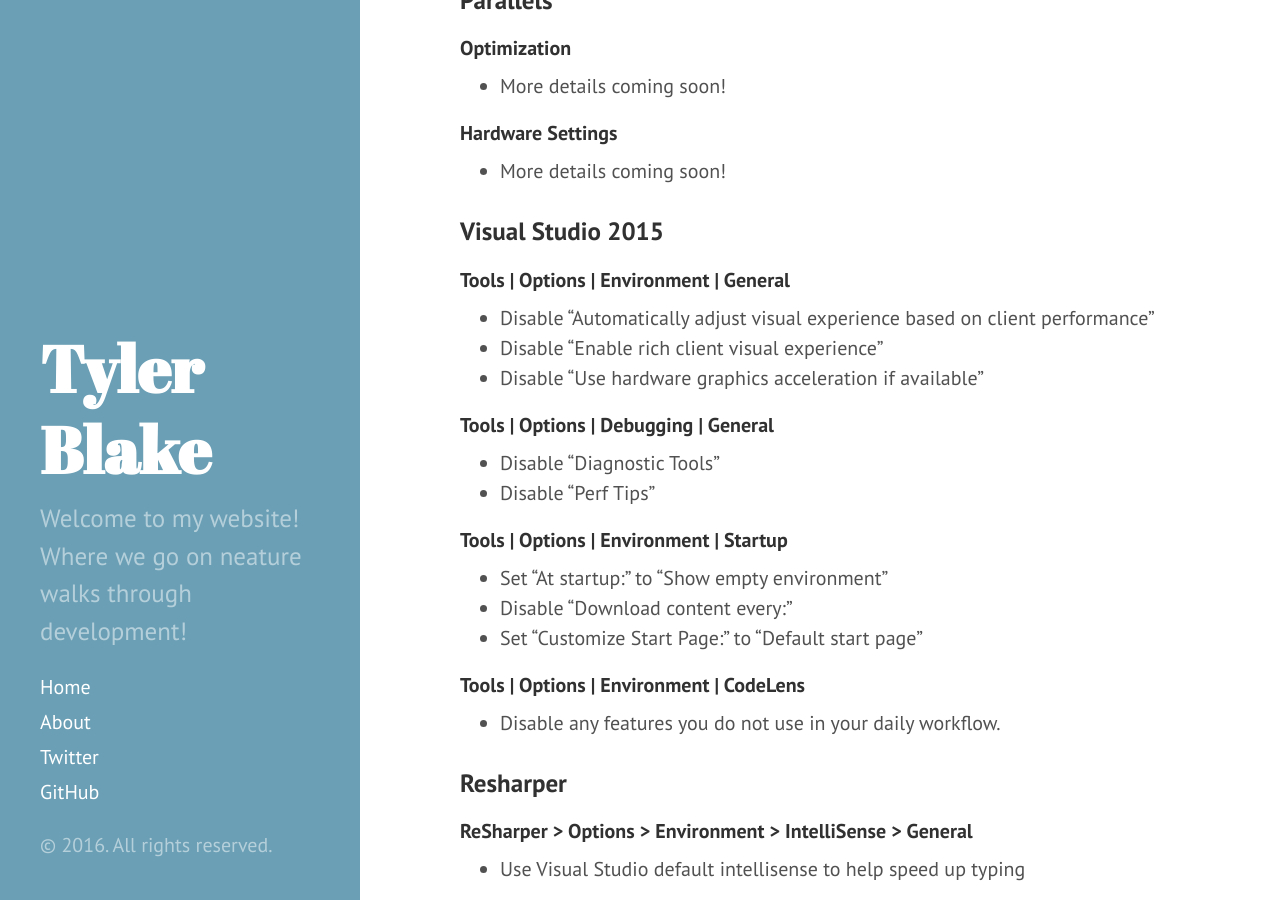
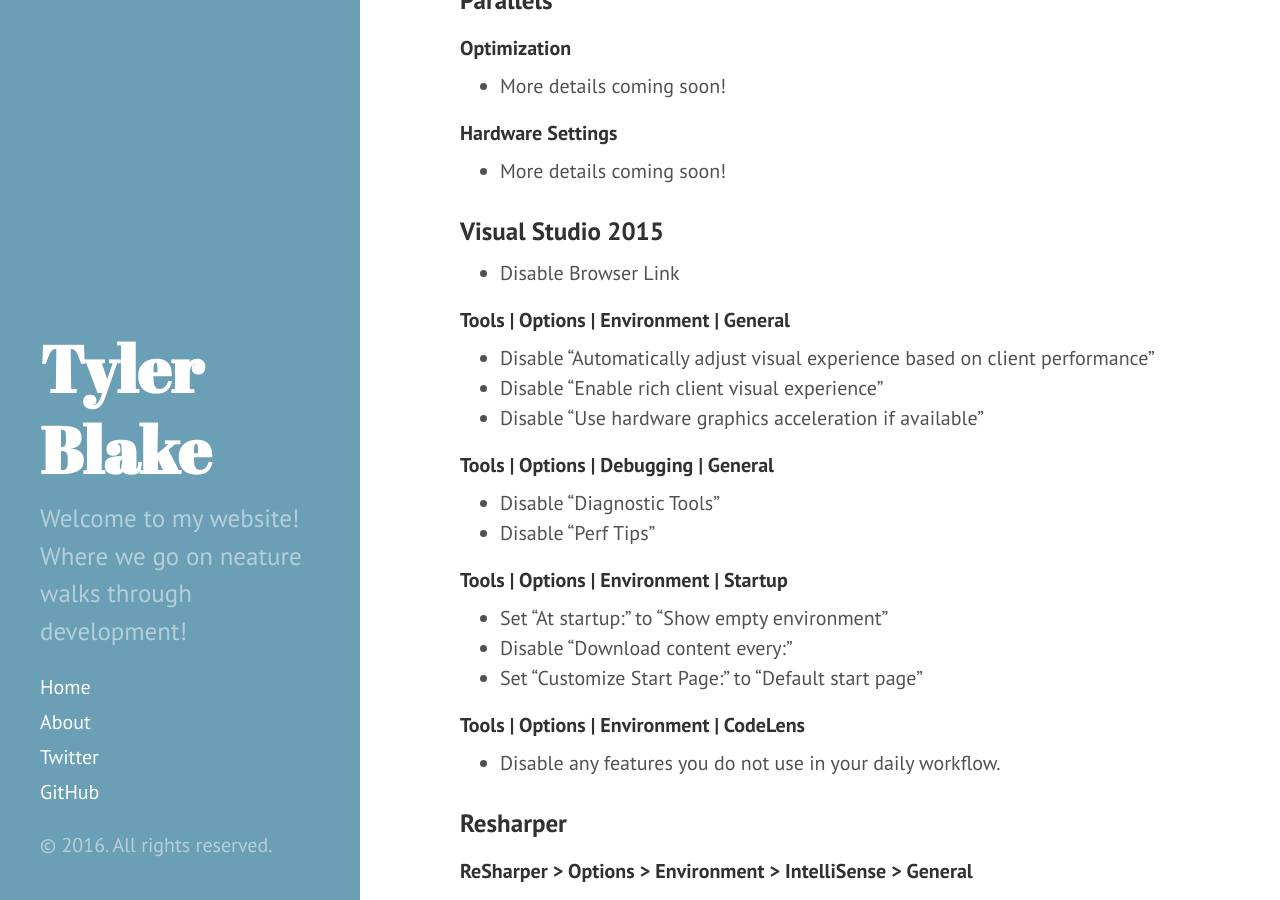
Before and after one commit to tylerablake/website, a Jekyll site: the page built from _posts/2016-03-01-.net-development-on-a-mac.md, in a window 1280 px wide and 900 px high, scrolled down 335 px. Built offline with Jekyll 4.4.1, drawn with Linux system fonts in a browser that asks for light colours.

Commit message:
adding to dev environment blog post

```diff
--- a/_posts/2016-03-01-.net-development-on-a-mac.md
+++ b/_posts/2016-03-01-.net-development-on-a-mac.md
@@ -14,6 +14,8 @@ This is placeholder text for a blog on setting up my development environment for
 * More details coming soon!
 
 ### Visual Studio 2015
+
+* Disable Browser Link
 
 #### Tools | Options | Environment | General
 * Disable "Automatically adjust visual experience based on client performance"
```
